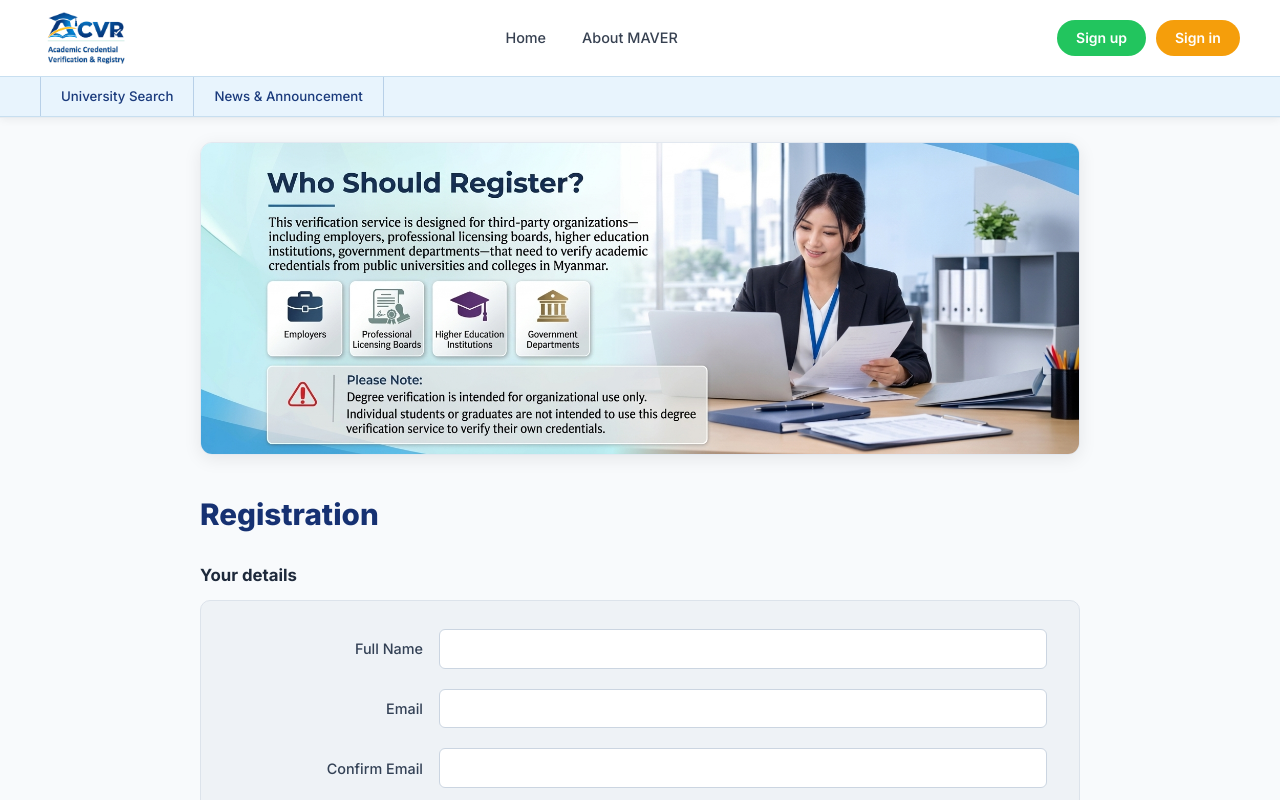
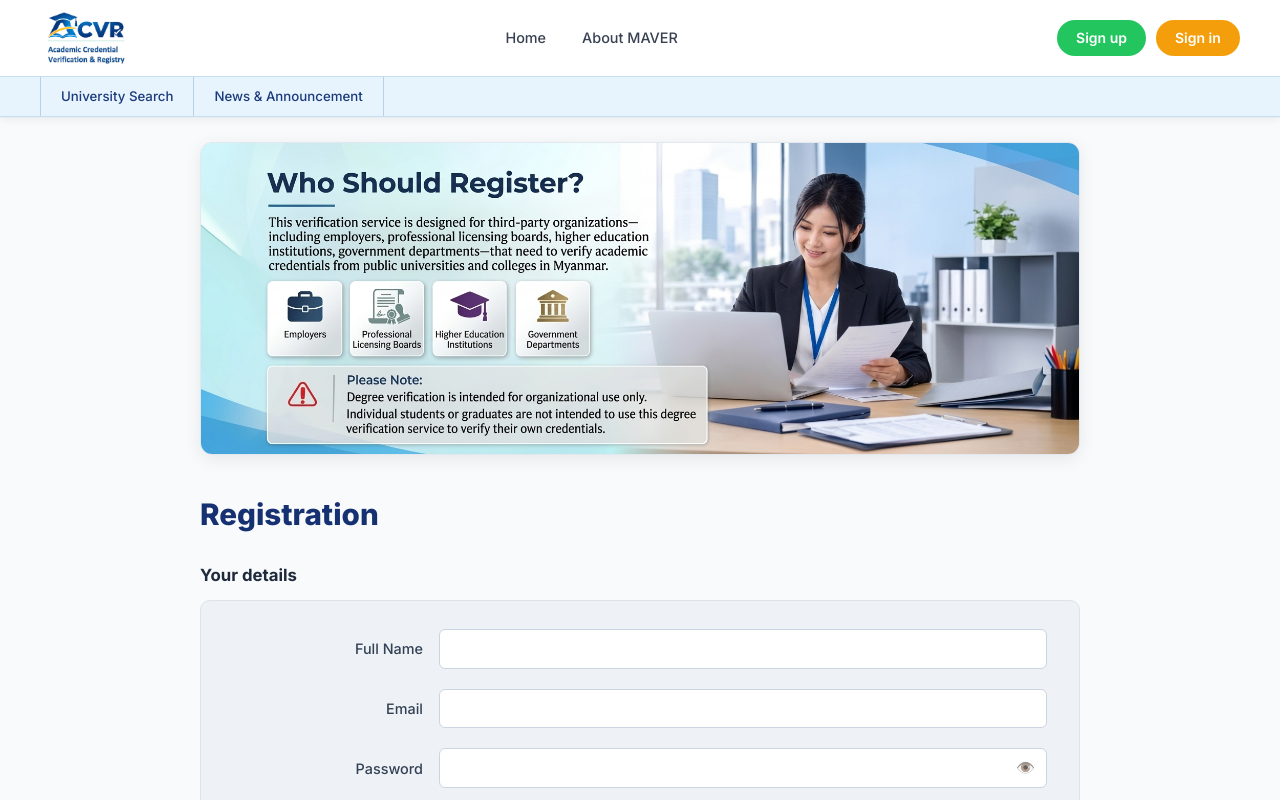
Before and after one commit to kaungkhantzin825/school, a React (Vite) app: page /register in a window 1280 px wide. Shown: the top 800 px of the page. Built offline with nearby package versions, Linux system fonts and the light colour scheme.

Commit message:
register

```diff
--- a/src/pages/RegisterPage.tsx
+++ b/src/pages/RegisterPage.tsx
@@ -30,7 +30,6 @@ const RegisterPage = () => {
   const [form, setForm] = useState({
     full_name: '',
     email: '',
-    confirm_email: '',
     password: '',
     password_confirmation: '',
     organization_name: '',
@@ -53,7 +52,8 @@ const RegisterPage = () => {
 
   const set = (k: string, v: string) => {
     setForm(prev => ({ ...prev, [k]: v }));
-    if (k === 'email' || k === 'confirm_email') {
+    // Changing the email invalidates any code already sent to the old one.
+    if (k === 'email') {
       setOtpState('idle');
       setOtpInput('');
       setOtpError('');
@@ -61,15 +61,14 @@ const RegisterPage = () => {
   };
 
   const emailValid = /^[^\s@]+@[^\s@]+\.[^\s@]+$/.test(form.email);
-  const emailsMatch = form.email.length > 0 && form.email === form.confirm_email;
-  const canSendOtp = emailValid && emailsMatch && otpState !== 'verified';
+  const canSendOtp = emailValid && otpState !== 'verified';
 
   const passwordLongEnough = form.password.length >= 8;
   const passwordsMatch = form.password.length > 0 && form.password === form.password_confirmation;
 
   const sendOtp = () => {
-    if (!emailsMatch) {
-      setError('Email and Confirm Email must match before sending code.');
+    if (!emailValid) {
+      setError('Please enter a valid email address before sending the code.');
       return;
     }
     const code = String(Math.floor(100000 + Math.random() * 900000));
@@ -97,8 +96,8 @@ const RegisterPage = () => {
     e.preventDefault();
     setError('');
 
-    if (!emailsMatch) {
-      setError('Email and Confirm Email must match.');
+    if (!emailValid) {
+      setError('Please enter a valid email address.');
       return;
     }
     if (!passwordLongEnough) {
@@ -222,21 +221,6 @@ const RegisterPage = () => {
                   placeholder=""
                   required
                 />
-              </div>
-
-              <div className="reg-field">
-                <label htmlFor="reg-confirm-email">Confirm Email</label>
-                <input
-                  id="reg-confirm-email"
-                  type="email"
-                  value={form.confirm_email}
-                  onChange={e => set('confirm_email', e.target.value)}
-                  placeholder=""
-                  required
-                />
-                {form.confirm_email.length > 0 && !emailsMatch && (
-                  <span className="reg-hint reg-hint-error">Emails do not match.</span>
-                )}
               </div>
 
               <div className="reg-field">
```
